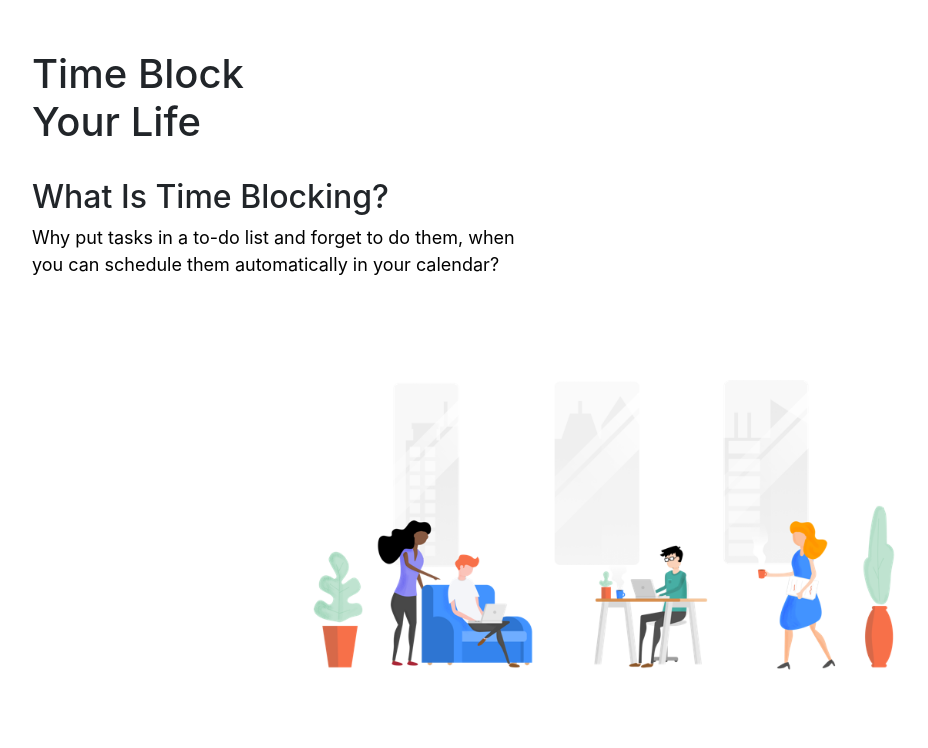
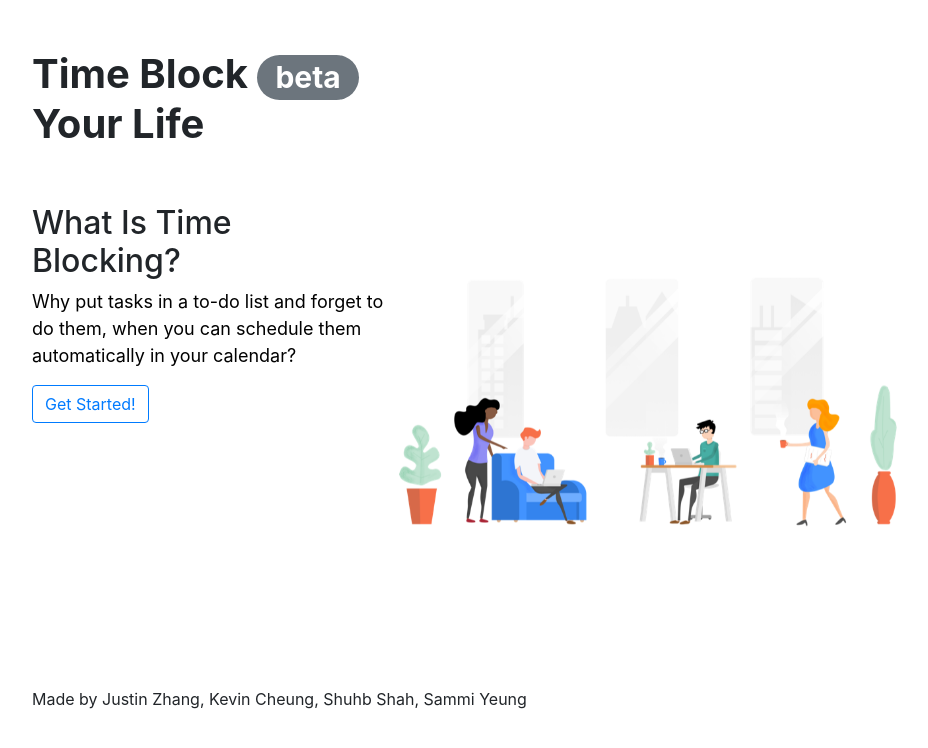
Before and after one commit to kevincheung00/timeblocker, a React (Create React App) app: page / in a window 1280 px wide. Shown: the top 748 px of the page, without its empty margins (168-1096 px from the left). Built offline with nearby package versions, Linux system fonts and the light colour scheme.

Commit message:
New version for you kev

```diff
--- a/src/App.css
+++ b/src/App.css
@@ -9,9 +9,10 @@
 }
 
 #header-image   {
-    width: 70%;
+    width: 60%;
     float: right;
     z-index: 1;
+    max-width: 1000px;
 }
 
 #opening-text   {
@@ -19,3 +20,7 @@
     font-size: 18px;
     width: 500px;
 }
+
+.credits    {
+    padding-top: 30%;
+}
--- a/src/App.js
+++ b/src/App.js
@@ -2,24 +2,46 @@ import React from 'react';
 import logo from './logo.svg';
 import './App.css';
 import 'bootstrap/dist/css/bootstrap.min.css';
-import FadeText from './components/FadeText.js';
 
-import Button from 'react-bootstrap/Button'
+import SplashPage from './components/SplashPage.js';
+import Body from './onboarding/Body.js';
 
-function App() {
+class App extends React.Component {
+    constructor(props) {
+        super(props)
+        this.state = {
+                currentStep: 1
+        }
+    }
+
+    _next = () => {
+        let cstep = this.state.currentStep + 1
+
+        this.setState({
+            currentStep: cstep
+        }, () => {console.log(this.state.currStep)} )
+    }
+
+    render()    {
         return (
-    <div className="main">
-        <h1>Time Block<br />Your Life</h1>
-        <br></br>
-        <FadeText
+            <React.Fragment>
+                <SplashPage
+                    next={this._next}
+                    currStep={this.state.currentStep}
                     title="What Is Time Blocking?"
-            content="
+                    content=
+                        "
                         Why put tasks in a to-do list and forget to do them, when you can schedule them automatically in your calendar?
                         "
                     image="peopleworking.png"
                 />
-    </div>
+                <Body
+                    currStep={this.state.currentStep}
+                />
+            </React.Fragment>
         );
     }
 
+}
+
 export default App;
--- a/src/components/FadeText.js
+++ /dev/null
@@ -1,26 +0,0 @@
-import React from 'react';
-import Fade from 'react-reveal/Fade';
-
-class FadeText extends React.Component {
-  render() {
-    return (
-      <div>
-        <Fade up>
-          <h2>{this.props.title}</h2>
-        </Fade>
-
-        <Fade up>
-            <div id="opening-text">
-                <p>{this.props.content}</p>
-            </div>
-        </Fade>
-
-        <Fade right>
-            <img src={"/images/" + this.props.image} id="header-image"/>
-        </Fade>
-      </div>
-    );
-  }
-}
-
-export default FadeText;
--- /dev/null
+++ b/src/components/SplashPage.js
@@ -0,0 +1,42 @@
+import React from 'react';
+import Fade from 'react-reveal/Fade';
+import Button from 'react-bootstrap/Button';
+import Badge from 'react-bootstrap/Badge';
+
+class SplashPage extends React.Component {
+    render() {
+        if (this.props.currStep != 1)
+            return null
+        return (
+            <div class="main">
+                <h1><b>Time Block <Badge pill variant="secondary">beta</Badge> <br/>Your Life</b> <br/><br/></h1>
+
+                <div class="intro">
+                    <Fade right cascade>
+                        <img src={"/images/" + this.props.image} id="header-image"/>
+                    </Fade>
+
+                    <Fade up>
+                        <h2>{this.props.title}</h2>
+                    </Fade>
+
+                    <Fade up cascade>
+                        <div id="opening-text">
+                            <p>{this.props.content}</p>
+                        </div>
+                    </Fade>
+
+                    <Fade up cascade>
+                        <Button variant="outline-primary" onClick={this.props.next}>Get Started!</Button>
+                    </Fade>
+                </div>
+
+                <div class="credits">
+                    <p>Made by Justin Zhang, Kevin Cheung, Shuhb Shah, Sammi Yeung</p>
+                </div>
+            </div>
+        );
+  }
+}
+
+export default SplashPage;
--- /dev/null
+++ b/src/onboarding/Body.js
@@ -0,0 +1,15 @@
+import React from 'react';
+
+export default class Body extends React.Component {
+
+
+    render() {
+        if (this.props.currStep != 2)
+            return null
+        return(
+            <div class="main">
+                <p>Welcome to the entry</p>
+            </div>
+        );
+    }
+}
```
Lines whose indentation alone changed are shown as unchanged.
